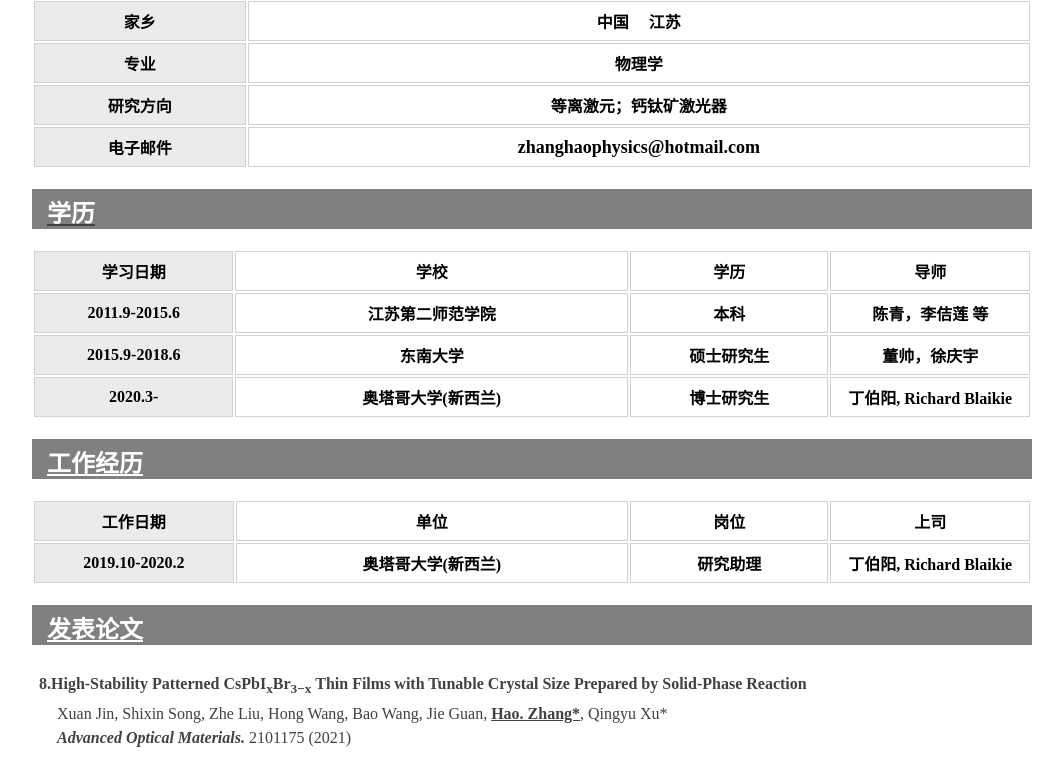
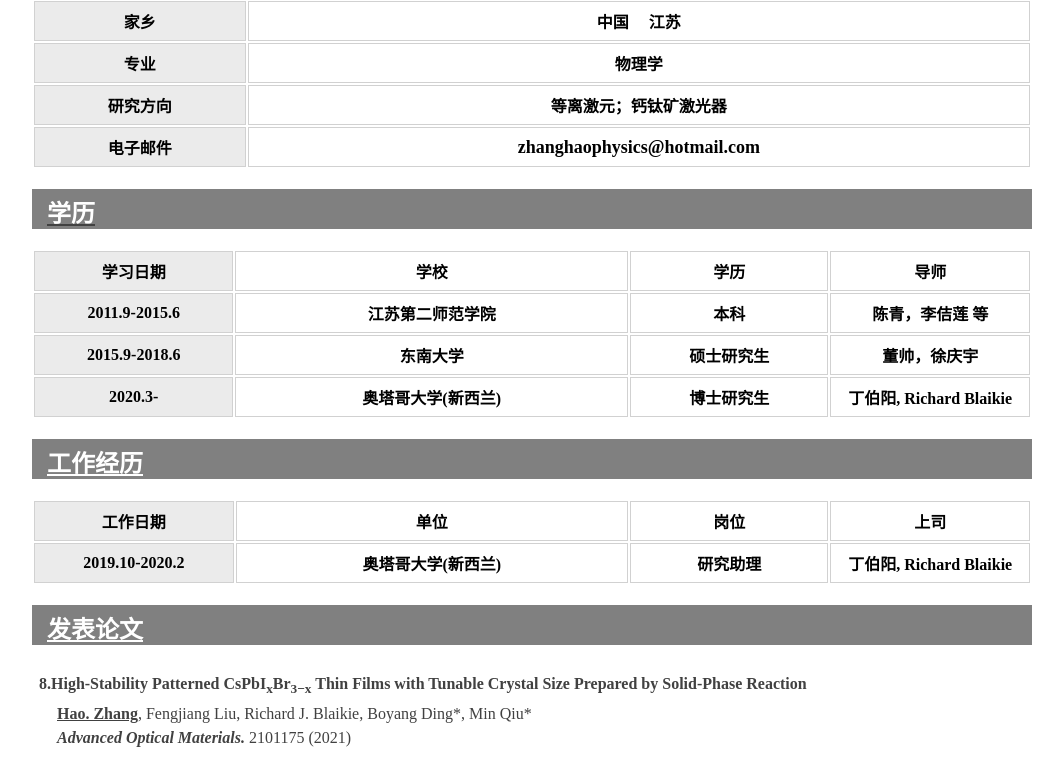
Before and after one commit to zhanghaophysics/CV, a plain HTML site: page index.html in a window 1280 px wide. Shown: the part 184-947 px from the top of the page, without its empty margins (108-1171 px from the left). Drawn offline with Linux system fonts and the light colour scheme.

Commit message:
Update index.html

```diff
--- a/index.html
+++ b/index.html
@@ -152,6 +152,11 @@
 
 <tr><td style="padding-left: 8px; padding-right: 8px; padding-top: 4px; padding-bottom: 4px" width="100%" colspan="3">
 <font class="styletext1">
+
+<p class=styletext>
+<b><a href="https://aip.scitation.org/doi/10.1063/5.0088233"style="text-decoration:none"><span class="styletext1">8.High-Stability Patterned CsPbI<sub>x</sub>Br<sub>3−x</sub> Thin Films with Tunable Crystal Size Prepared by Solid-Phase Reaction</span></a></b>
+<br><b><u>Hao. Zhang</b></u>, Fengjiang Liu, Richard J. Blaikie, Boyang Ding*, Min Qiu*<br>
+<b><i>Advanced Optical Materials. </i></b>2101175 (2021)
 
 <p class=styletext>
 <b><a href="https://onlinelibrary.wiley.com/doi/full/10.1002/adom.202101175"style="text-decoration:none"><span class="styletext1">8.High-Stability Patterned CsPbI<sub>x</sub>Br<sub>3−x</sub> Thin Films with Tunable Crystal Size Prepared by Solid-Phase Reaction</span></a></b>
```
